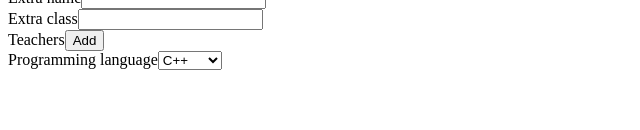
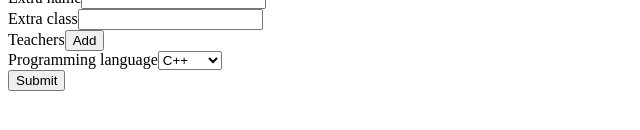
Before and after one commit to CoffeeLink/Dusza2024, a React (Vite) app in the folder dusza-frontend/: page /edit in a window 1280 px wide. Shown: the part 340-470 px from the top of the page, without its empty margins (0-640 px from the left). Built offline with nearby package versions, Linux system fonts and the light colour scheme.

Commit message:
Integrate edit api

```diff
--- a/dusza-frontend/src/routes/Edit.tsx
+++ b/dusza-frontend/src/routes/Edit.tsx
@@ -1,6 +1,8 @@
 import React from "react";
 import { FormFactory } from "../components/FormFactory.tsx";
 import { GetEditConfig } from "../components/TeamFormConfigs.tsx";
+import axios from "axios";
+import { Optional } from "utility-types";
 
 export const Edit = () => {
   const [fields, setFields] = React.useState({
@@ -27,11 +29,29 @@ export const Edit = () => {
     });
   };
 
+  const onSubmit = () => {
+    const newFields = { ...fields } as Optional<
+      typeof fields,
+      "extraName" | "extraClass"
+    >;
+
+    if (newFields.extraName === "") {
+      delete newFields.extraName;
+      delete newFields.extraClass;
+    }
+
+    axios.post("/api/team/edit", newFields).then((res) => {
+      console.log(res.data);
+    });
+  };
+
   return (
     <div>
       <h1>Edit</h1>
 
       <FormFactory configs={GetEditConfig(onChange, fields)} />
+
+      <button onClick={onSubmit}>Submit</button>
     </div>
   );
 };
```
